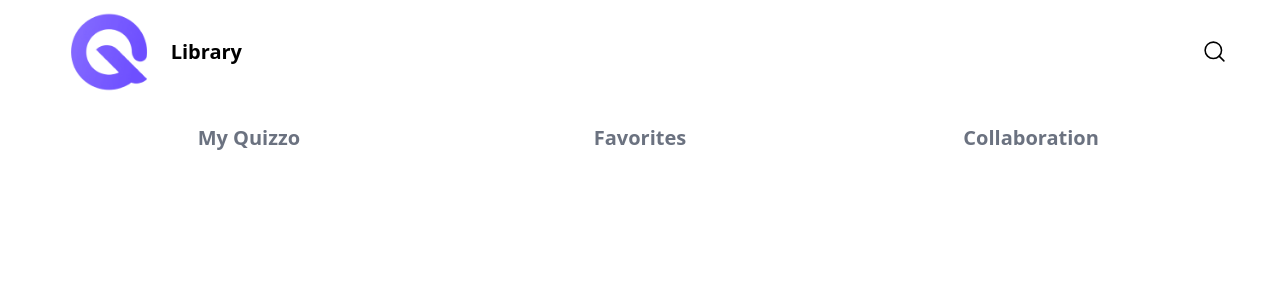
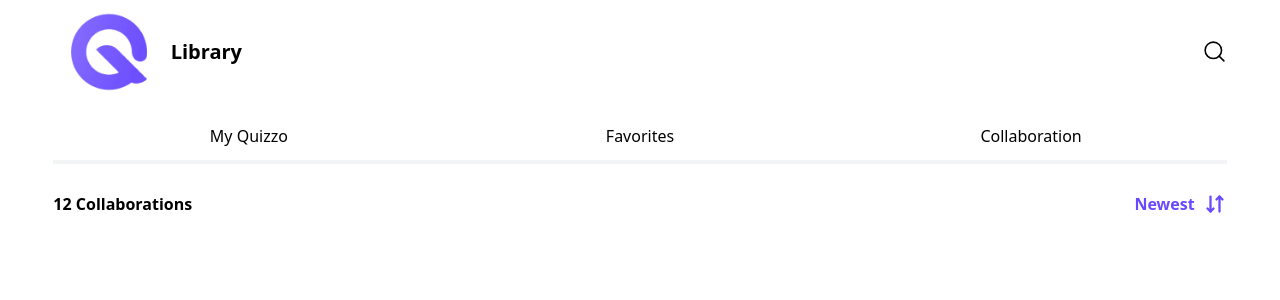
Before and after one commit to smartcollins/quizzico, a React (Create React App) app: page /library in a window 1280 px wide. Shown: the top 300 px of the page. Built offline with nearby package versions, Linux system fonts and the light colour scheme.

Commit message:
feat: Add header in library page

```diff
--- /dev/null
+++ b/src/components/library/Header.jsx
@@ -0,0 +1,14 @@
+import { ArrowsDownUp } from 'phosphor-react'
+import React from 'react'
+import { cssValues } from '../../assets/staticValues'
+
+const Header = () => {
+  return (
+    <div className='capitalize font-semibold flex justify-between w-full my-5'>
+        <h2>12 collaborations</h2>
+        <h2 className='text-purple flex items-center gap-2 cursor-pointer'>newest <ArrowsDownUp weight="bold" size={cssValues.iconSize}/></h2>
+    </div>
+  )
+}
+
+export default Header
--- a/src/components/library/Menu.jsx
+++ b/src/components/library/Menu.jsx
@@ -1,6 +1,5 @@
 import React from "react";
 
-import { NavLink } from "react-router-dom";
 
 const Menu = ({ title, id, handler, active }) => {
   return (
@@ -10,7 +9,7 @@ const Menu = ({ title, id, handler, active }) => {
         className={
           active === id
             ? "py-3 capitalize cursor-pointer text-center select-none border-b-4 border-purple text-purple text-xl font-semibold"
-            : "py-3 capitalize cursor-pointer text-center select-none text-gray-500 text-xl font-semibold"
+            : "py-3 capitalize cursor-pointer text-center select-none border-b-4 border-gray-100"
         }
       >
         {title}
--- a/src/pages/Library.jsx
+++ b/src/pages/Library.jsx
@@ -1,27 +1,45 @@
-import { useState } from 'react'
-import Menu from '../components/library/Menu'
-import Nav from '../components/library/Nav'
+import { useState } from "react";
+import Header from "../components/library/Header";
+import Menu from "../components/library/Menu";
+import Nav from "../components/library/Nav";
 
 const Library = () => {
   const [active, setActive] = useState("");
-  const handler = (id)=>{
-setActive(id)
-  }
+  const handler = (id) => {
+    setActive(id);
+  };
   return (
-   <main className='w-full flex justify-center'>
-     <div  className='w-11/12 max-sm:fixed max-sm:top-0
-    max-sm:w-full max-sm:px-2 bg-white  max-sm:left-0 max-sm:right-0 max-sm:mx-auto'>
-      <Nav/>
+    <main className="w-full flex justify-center">
+      <div
+        className="w-11/12 max-sm:fixed max-sm:top-0
+    max-sm:w-full max-sm:px-2 bg-white  max-sm:left-0 max-sm:right-0 max-sm:mx-auto"
+      >
+        <Nav />
 
-  <nav className='grid grid-cols-3 w-full py-2'>
-    <Menu title={"my quizzo"} id={"heloo"} handler={()=>handler("heloo")} active={active}/>
-    <Menu title={"favorites"} id={"sam"} handler={()=>handler("sam")} active={active}/>
-    <Menu title={"collaboration"} id={"kelly"} handler={()=>handler("kelly")} active={active} />
-    </nav>
+        <nav className="grid grid-cols-3 w-full py-2 ">
+          <Menu
+            title={"my quizzo"}
+            id={"heloo"}
+            handler={() => handler("heloo")}
+            active={active}
+          />
+          <Menu
+            title={"favorites"}
+            id={"sam"}
+            handler={() => handler("sam")}
+            active={active}
+          />
+          <Menu
+            title={"collaboration"}
+            id={"kelly"}
+            handler={() => handler("kelly")}
+            active={active}
+          />
+        </nav>
+        <Header/>
+      </div>
+    </main>
+  );
+};
 
-    </div>
-   </main>
-  )
-}
-
-export default Library
+export default Library;
```
